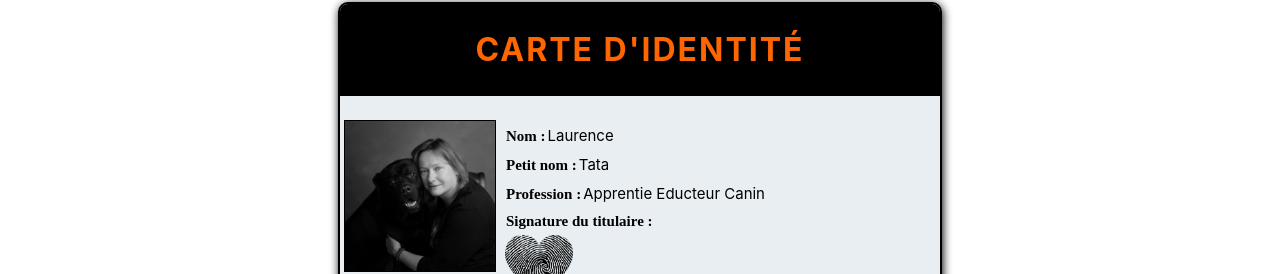
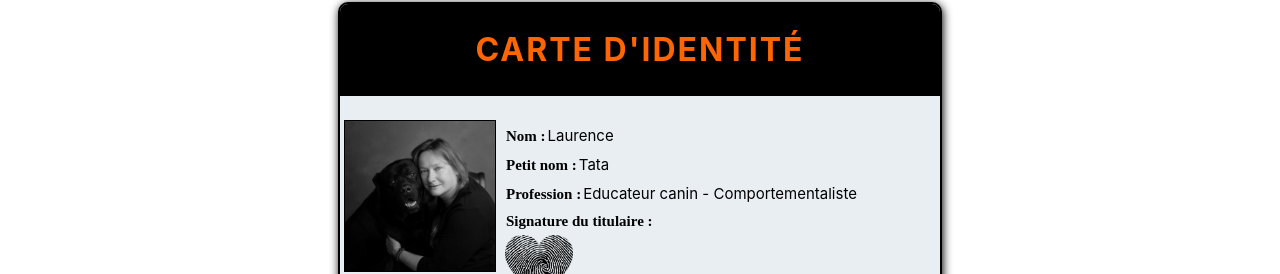
Before and after one commit to melaniemdm/intelligence_canine, a React (Create React App) app: page /#/ in a window 1280 px wide. Shown: the part 1473-1747 px from the top of the page. Built offline with nearby package versions, Linux system fonts and the light colour scheme.

Commit message:
fix(js) name laurence

```diff
--- a/src/components/PresentationLaurence/index.js
+++ b/src/components/PresentationLaurence/index.js
@@ -31,7 +31,7 @@ function PresentationLaurence(){
         <p>Tata</p>
         <div className="card-box"></div>
         <p className="cardtitle">Profession :</p>
-        <p>Apprentie Educteur Canin</p>
+        <p>Educateur canin - Comportementaliste</p>
       </div>
       <div id="card-detail">
 
```
